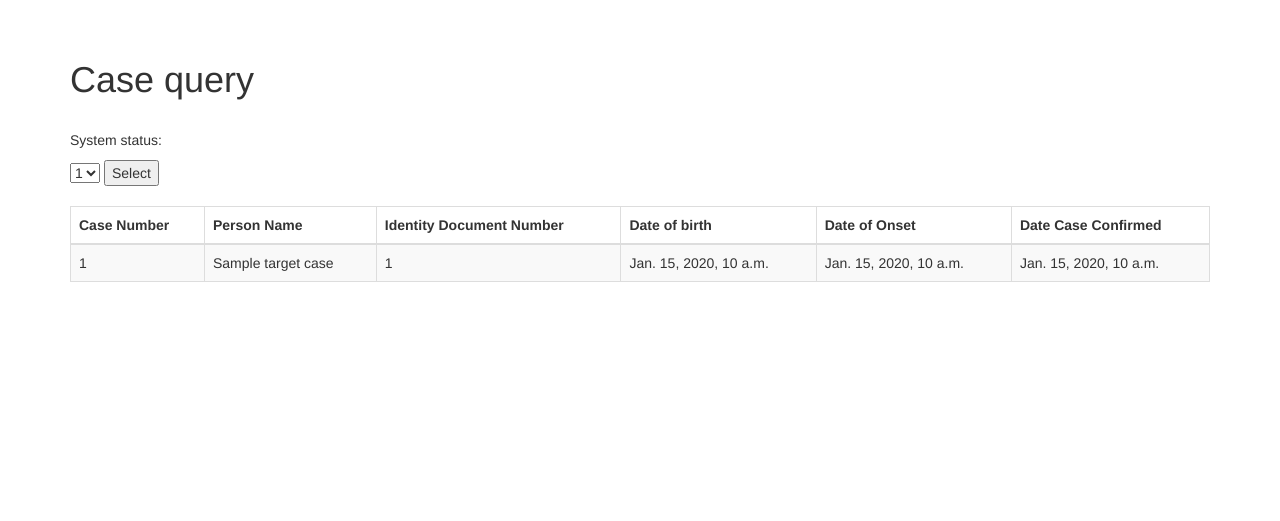
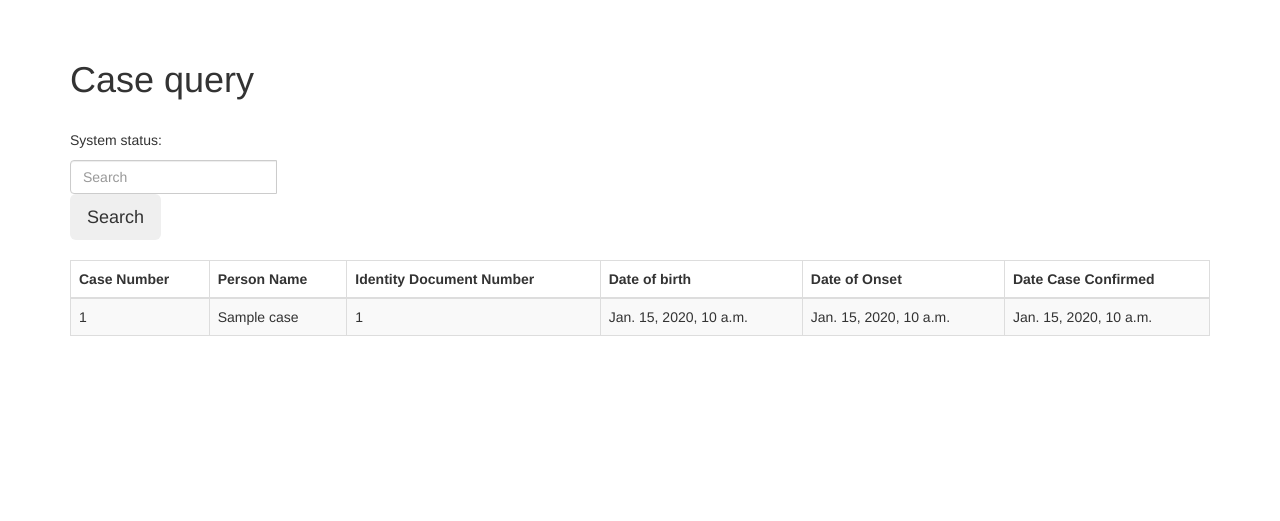
Before and after one commit to Felix-Ku/COMP3297-SSEFinder, a Django app: template templates/Case_query.html in a window 1280 px wide. Shown: the part 52-573 px from the top of the page. Run offline with Django 3.2, Linux system fonts and the light colour scheme; the template is opened without the code that fills it: most values are stand-ins (such as "Sample title", 1, 10 or a date in 2020); some libraries are stand-ins or nearby versions.

Commit message:
Case query page

```diff
--- a/templates/Case_query.html
+++ b/templates/Case_query.html
@@ -9,16 +9,14 @@
       System status: <strong><em><span style="color:red;">{{ message }}</span></em></strong>
   </p>
 
-        <form method="POST"> {% csrf_token %}
-            <select name="case_number">
-                {% for case in cases %}
-                    <option value="{{ case.case_number }}">
-                        {{ case.case_number }}
-                    </option>
-                {% endfor %}
-            </select>
-            <input type="submit" value="Select">
-        </form>
+        <form>
+                        <div class="input-group">
+                            <input name="q" type="text" placeholder="Search" class="form-control form-control-lg" />
+                            <div class="input-group-append">
+                                <button class="btn btn-dark btn-lg">Search</button>
+                            </div>
+                        </div>
+                    </form>
     </br>
 
         <table class="table table-bordered table-striped">
@@ -33,14 +31,17 @@
             </tr>
         </thead>
         <tbody>
+                        {% for case in cases %}
+
                 <tr>
-                    <td>{{ target_case.case_number }}</td>
-                    <td>{{ target_case.person_name }}</td>
-                    <td>{{ target_case.id_number }}</td>
-                    <td>{{ target_case.birth_date }}</td>
-                    <td>{{ target_case.symptoms_date }}</td>
-                    <td>{{ target_case.confirmation_date }}</td>
+                    <td>{{ case.case_number }}</td>
+                    <td>{{ case.person_name }}</td>
+                    <td>{{ case.id_number }}</td>
+                    <td>{{ case.birth_date }}</td>
+                    <td>{{ case.symptoms_date }}</td>
+                    <td>{{ case.confirmation_date }}</td>
                 </tr>
+        {% endfor %}
         </tbody>
     </table>
 
```
Also changed, not shown: CovidDataPortal/views.py (+34 -26 lines).
